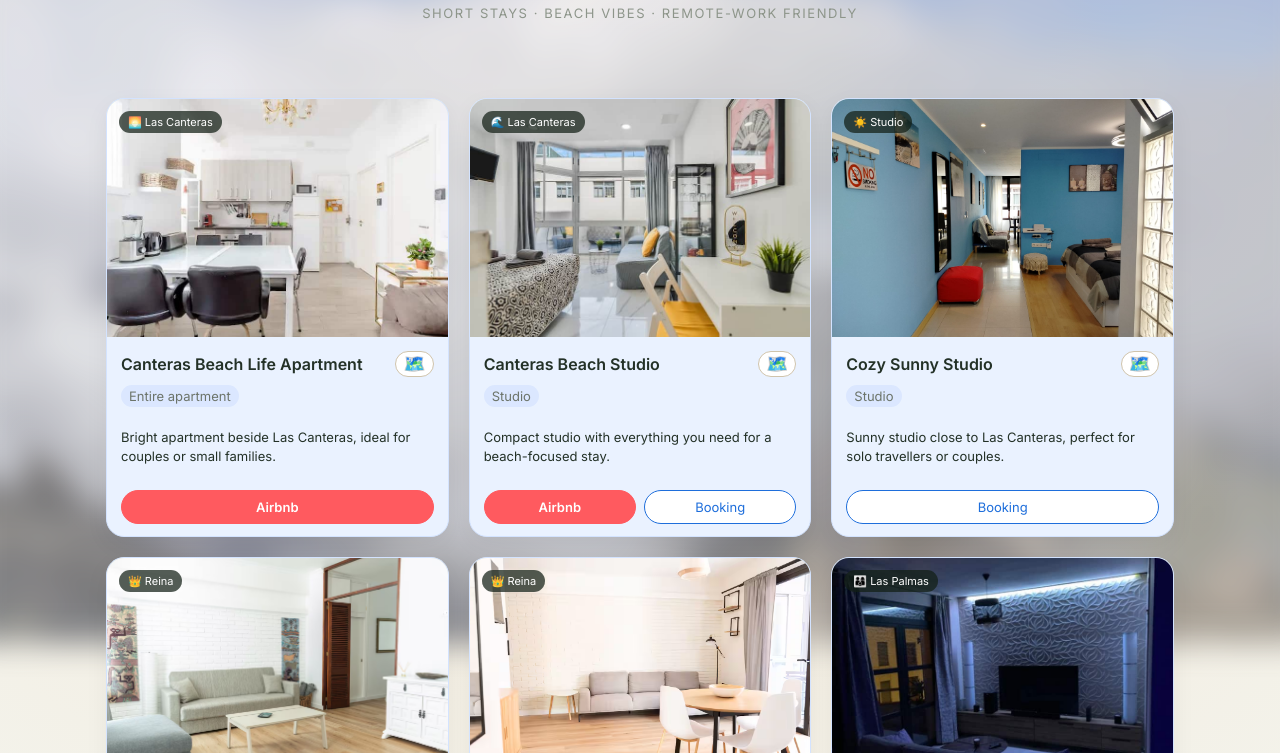
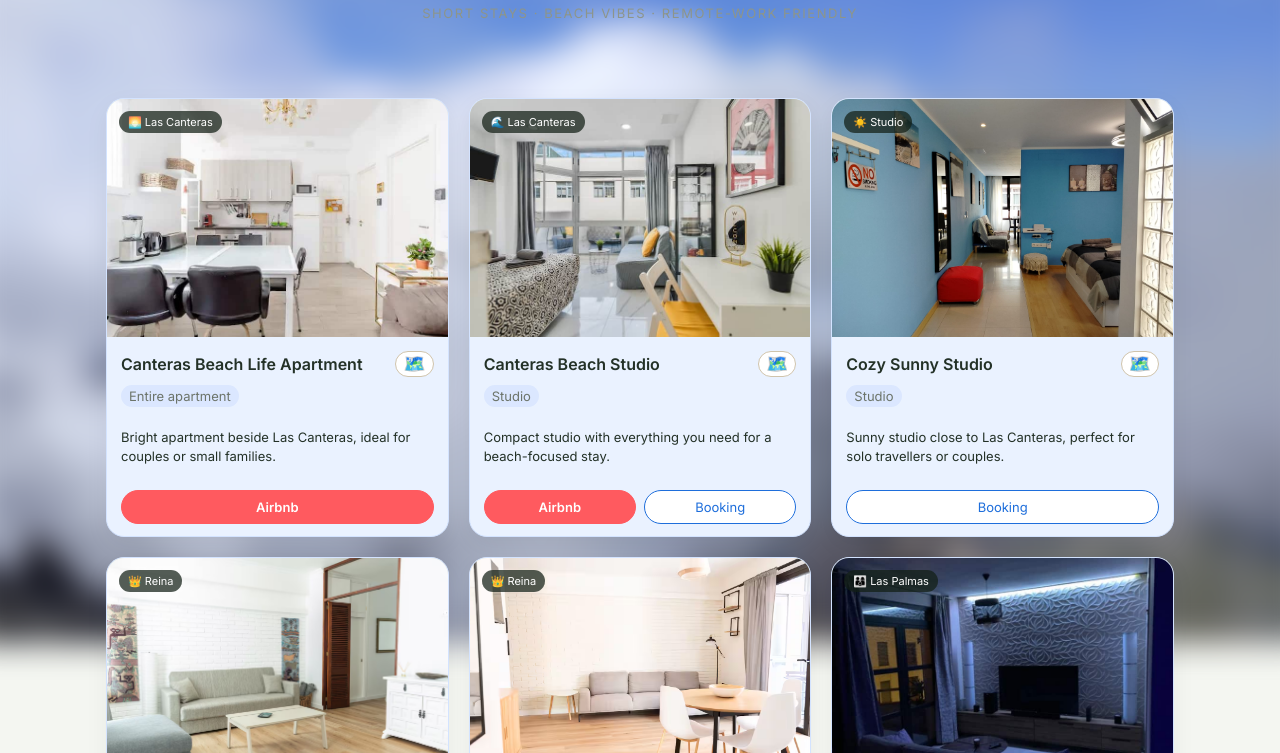
Before and after one commit to albushouselp/albushouselp.github.io, a plain HTML site: page index.html in a window 1280 px wide. Shown: the part 178-931 px from the top of the page. Drawn offline with Linux system fonts and the light colour scheme.

Commit message:
Update index.html

```diff
--- a/index.html
+++ b/index.html
@@ -20,7 +20,7 @@
       --radius-lg: 18px;
       --shadow-soft: 0 8px 24px rgba(0,0,0,0.05);
 
-      /* New colors */
+      /* Buttons colors */
       --airbnb-orange: #ff5a5f;
       --airbnb-orange-hover: #e14e52;
       --booking-blue: #1e6edb;
@@ -36,23 +36,20 @@
       position: relative;
       min-height: 100vh;
       overflow-x: hidden;
-      /* keep your soft gradient on top of blurred image */
-      background: radial-gradient(circle at top, #f1e3cf 0, #f4f6f1 36%, #eef2ea 100%);
+      background: #f4f6f1; /* fallback under parallax */
     }
 
-    /* Parallax blurred background layer */
-    body::before {
-      content: "";
+    /* PARALLAX BACKGROUND LAYER */
+    .parallax-bg {
       position: fixed;
       inset: 0;
       z-index: -1;
       background-image: url("images/bg.jpg");
       background-size: cover;
-      background-position: center;
-      background-attachment: fixed; /* parallax-style scroll */
-      filter: blur(15px); /* ~15% blur requested */
+      background-position: center 0px;
+      background-repeat: no-repeat;
+      filter: blur(15px);
       transform: scale(1.05); /* avoid blur edges */
-      opacity: 0.55; /* keep it soft under gradient */
     }
 
     .page {
@@ -294,6 +291,9 @@
   </style>
 </head>
 <body>
+  <!-- PARALLAX BACKGROUND -->
+  <div class="parallax-bg"></div>
+
   <div class="page">
     <header>
       <div class="logo-pill">
@@ -627,7 +627,7 @@
           <div class="card-body">
             <div class="card-header">
               <div class="card-title">Raymond 3</div>
-              <a class="location-icon" href="https://maps.app.goo.gl/gg3kJGY3Y4MDDuNy6" target="_blank">🗺️</a>
+              <a class="location-icon" href="https://maps.app.goo.gl/gg3KJGY3Y4MDDuNy6" target="_blank">🗺️</a>
             </div>
             <div class="meta">
               <span class="meta-pill">Private room</span>
@@ -648,7 +648,7 @@
           <div class="card-body">
             <div class="card-header">
               <div class="card-title">Raymond 4</div>
-              <a class="location-icon" href="https://maps.app.goo.gl/gg3kJGY3Y4MDDuNy6" target="_blank">🗺️</a>
+              <a class="location-icon" href="https://maps.app.goo.gl/gg3KJGY3Y4MDDuNy6" target="_blank">🗺️</a>
             </div>
             <div class="meta">
               <span class="meta-pill">Private room</span>
@@ -798,7 +798,16 @@
   </div>
 
   <script>
+    // year
     document.getElementById("year").textContent = new Date().getFullYear();
+
+    // PARALLAX EFFECT: move background image slower than scroll
+    const parallax = document.querySelector('.parallax-bg');
+    window.addEventListener('scroll', () => {
+      const scrolled = window.pageYOffset || document.documentElement.scrollTop;
+      const offset = scrolled * 0.3; // 0.3 = slower than content
+      parallax.style.backgroundPosition = `center ${-offset}px`;
+    });
   </script>
 </body>
 </html>
```
